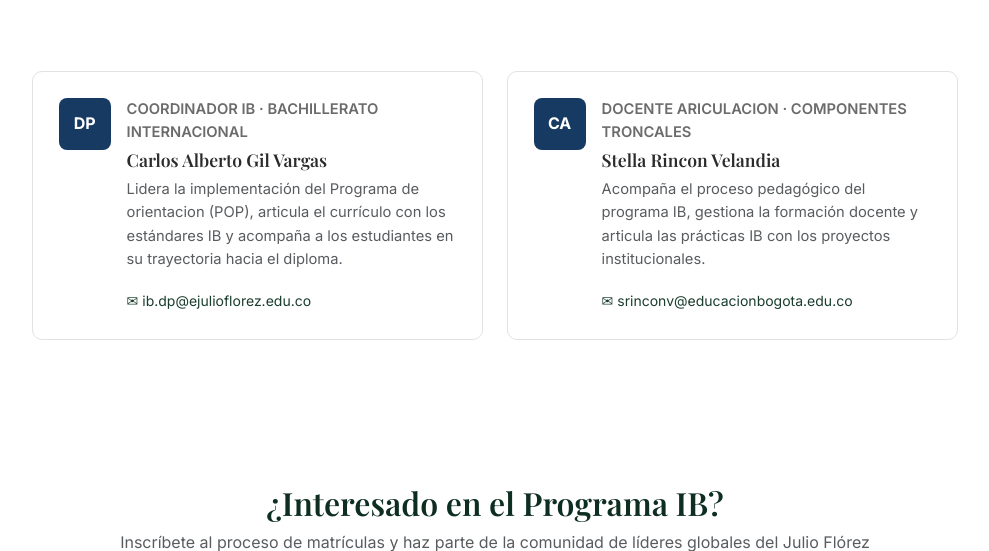
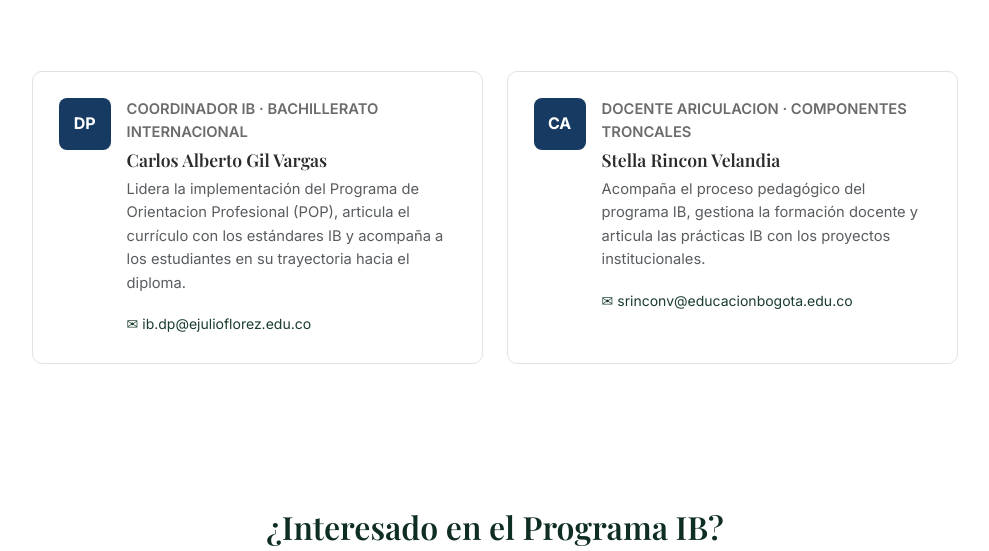
Before and after one commit to thomasgamez/Julio-Florez-Pagina, a Flask app: page /bachillerato-internacional/equipo-ib in a window 1280 px wide. Shown: the part 411-962 px from the top of the page, without its empty margins (145-1134 px from the left). Run offline with Flask 3, Linux system fonts and the light colour scheme.

Commit message:
Actualizar html de equipo_ib de la carpeta de bachillerato en templates

```diff
--- a/templates/pagina/Bachillerato/Equipo_Ib.html
+++ b/templates/pagina/Bachillerato/Equipo_Ib.html
@@ -20,7 +20,7 @@
           <div>
             <p class="small text-verde fw-semibold mb-1">COORDINADOR IB · BACHILLERATO INTERNACIONAL</p>
             <h3 class="h6">Carlos Alberto Gil Vargas</h3>
-            <p class="small text-muted">Lidera la implementación del Programa de orientacion (POP), articula el currículo con los estándares IB y acompaña a los estudiantes en su trayectoria hacia el diploma.</p>
+            <p class="small text-muted">Lidera la implementación del Programa de Orientacion Profesional (POP), articula el currículo con los estándares IB y acompaña a los estudiantes en su trayectoria hacia el diploma.</p>
             <a href="mailto:ib.dp@ejulioflorez.edu.co" class="small text-verde">✉ ib.dp@ejulioflorez.edu.co</a>
           </div>
         </div>
```
